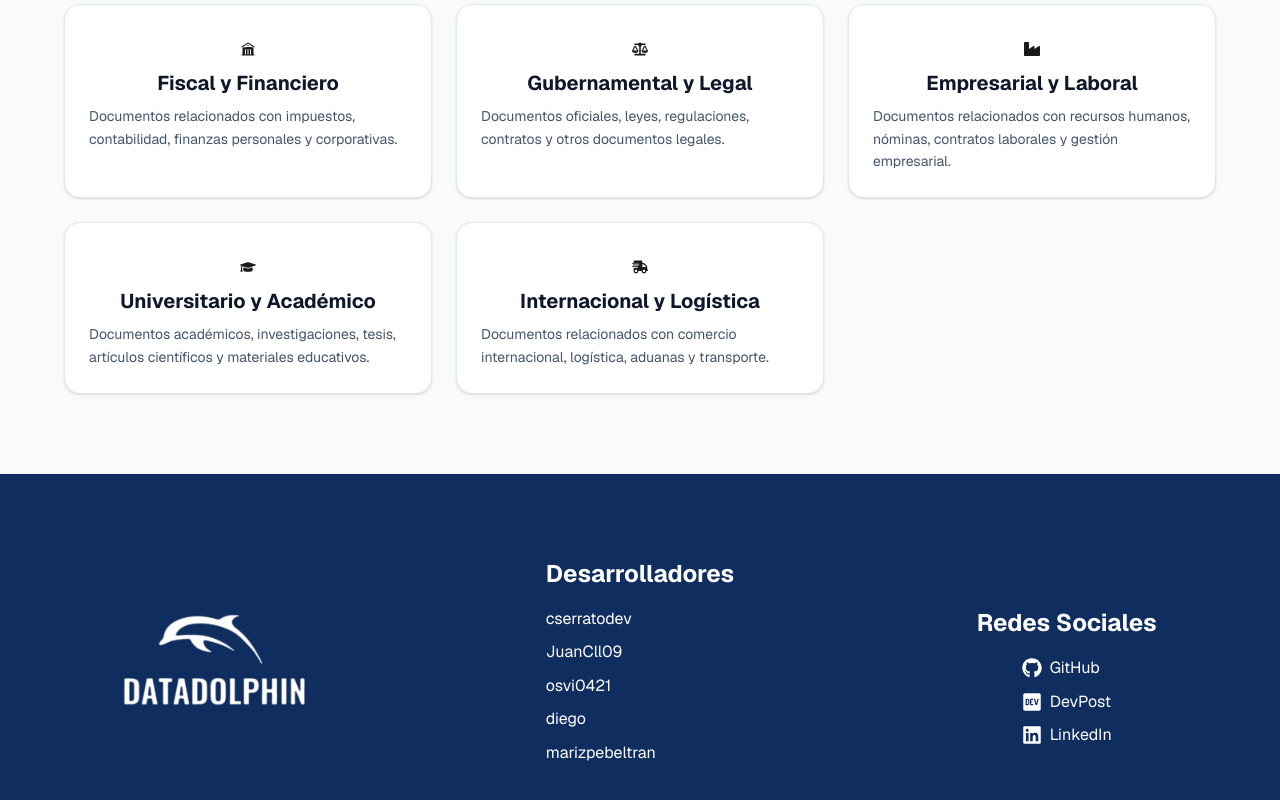
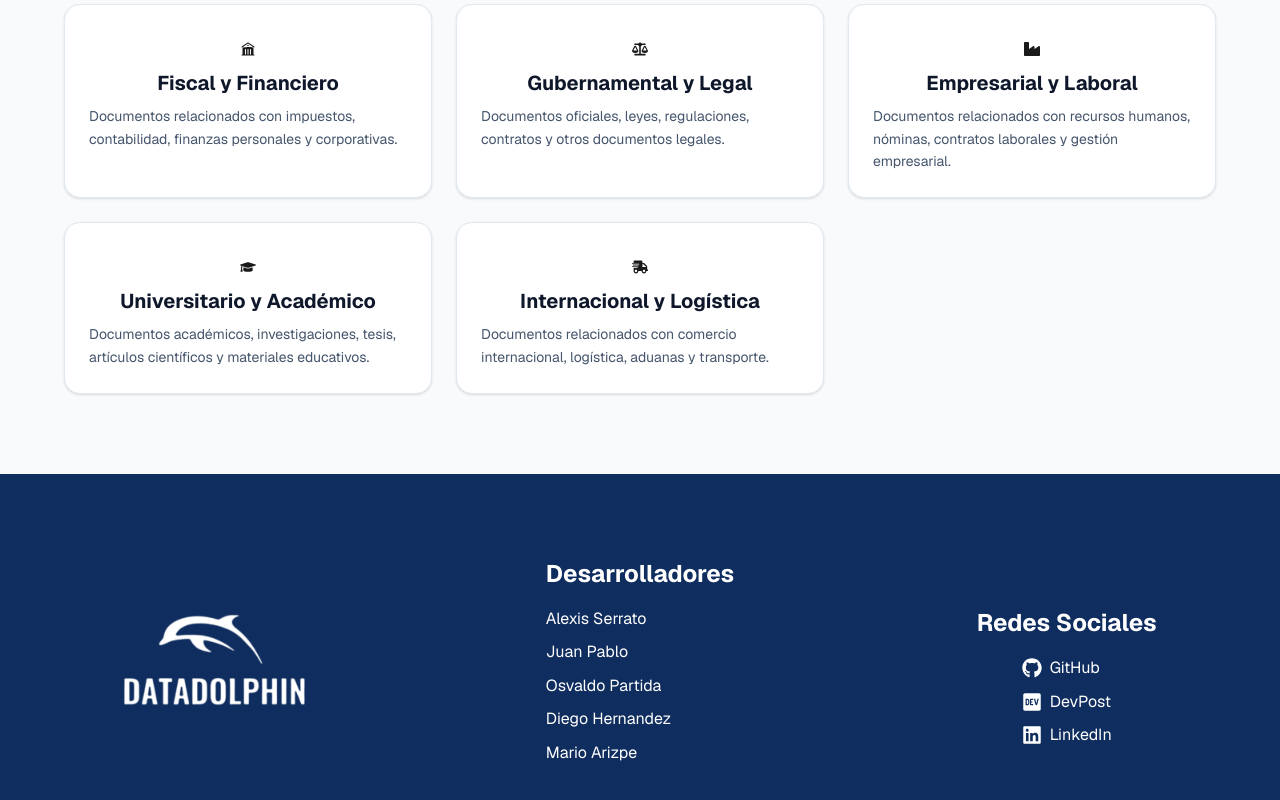
Before and after one commit to CSerratoDev/DataDolphinV2, a Next.js app: page / in a window 1280 px wide. Shown: the part 2581-3381 px from the top of the page. Built offline with nearby package versions, Linux system fonts and the light colour scheme.

Commit message:
feat(footer): Correction names dev

```diff
--- a/app/components/footer.tsx
+++ b/app/components/footer.tsx
@@ -22,11 +22,11 @@ export default function Footer() {
             </div>
             <div className="flex flex-col space-y-2 pb-6">
                 <h1 className="text-2xl font-bold mb-4" >Desarrolladores</h1>
-                <a href="/https://github.com/CSerratoDev" target="_blank" rel="noopener noreferrer">cserratodev</a>
-                <a href="#" target="_blank" rel="noopener noreferrer">JuanCll09</a>
-                <a href="https://github.com/Osva0421" target="_blank" rel="noopener noreferrer">osvi0421</a>
-                <a href="#" target="_blank" rel="noopener noreferrer">diego</a>
-                <a href="/https://github.com/marizpebeltran" target="_blank" rel="noopener noreferrer">marizpebeltran</a>
+                <a href="/https://github.com/CSerratoDev" target="_blank" rel="noopener noreferrer">Alexis Serrato</a>
+                <a href="#" target="_blank" rel="noopener noreferrer">Juan Pablo</a>
+                <a href="https://github.com/Osva0421" target="_blank" rel="noopener noreferrer">Osvaldo Partida</a>
+                <a href="#" target="_blank" rel="noopener noreferrer">Diego Hernandez</a>
+                <a href="/https://github.com/marizpebeltran" target="_blank" rel="noopener noreferrer">Mario Arizpe</a>
             </div>
             <div className="pt-2 justify-items-center">
                 <h1 className="text-2xl font-bold mb-4">Redes Sociales</h1>
```
